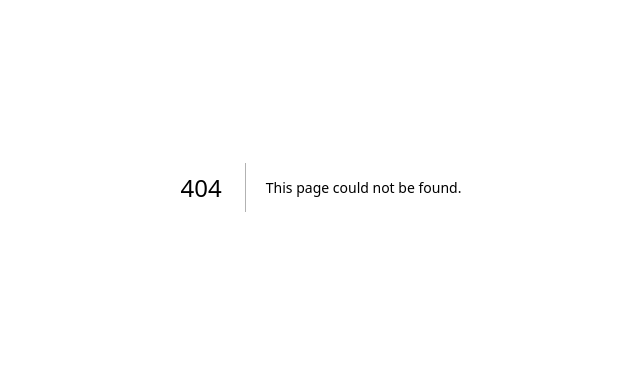
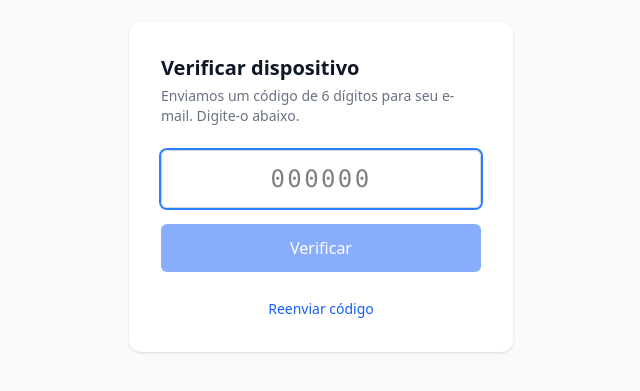
Before and after one commit to rodolfogrupogobbi-ai/defeitos-gobbi, a Next.js app: page /verificar-dispositivo in a window 1280 px wide. Before the commit this address had no page. Shown: the part 213-604 px from the top of the page, without its empty margins (319-959 px from the left). Built offline with nearby package versions, Linux system fonts and the light colour scheme; no server answers.

Commit message:
feat(security): add device verification page for 2FA

```diff
--- /dev/null
+++ b/src/app/(auth)/verificar-dispositivo/page.tsx
@@ -0,0 +1,100 @@
+'use client'
+import { useState, useEffect } from 'react'
+import { useRouter } from 'next/navigation'
+
+export default function VerificarDispositivoPage() {
+  const router = useRouter()
+  const [code, setCode] = useState('')
+  const [error, setError] = useState('')
+  const [loading, setLoading] = useState(false)
+  const [resending, setResending] = useState(false)
+  const [resendSuccess, setResendSuccess] = useState(false)
+
+  useEffect(() => {
+    fetch('/api/auth/send-otp', { method: 'POST' }).catch(() => {})
+  }, [])
+
+  async function handleSubmit(e: React.FormEvent) {
+    e.preventDefault()
+    if (code.length !== 6) return
+    setLoading(true)
+    setError('')
+    try {
+      const res = await fetch('/api/auth/verify-otp', {
+        method: 'POST',
+        headers: { 'Content-Type': 'application/json' },
+        body: JSON.stringify({ code }),
+      })
+      const data = await res.json()
+      if (data.ok) {
+        router.push('/kanban')
+      } else {
+        setError('Código inválido ou expirado. Verifique e tente novamente.')
+      }
+    } catch {
+      setError('Erro ao verificar. Tente novamente.')
+    } finally {
+      setLoading(false)
+    }
+  }
+
+  async function handleResend() {
+    setResending(true)
+    setResendSuccess(false)
+    try {
+      await fetch('/api/auth/send-otp', { method: 'POST' })
+      setResendSuccess(true)
+    } catch {
+      // silently ignore
+    } finally {
+      setResending(false)
+    }
+  }
+
+  return (
+    <div className="min-h-screen flex items-center justify-center bg-gray-50">
+      <div className="w-full max-w-sm bg-white rounded-xl shadow-sm p-8 space-y-6">
+        <div>
+          <h1 className="text-xl font-bold text-gray-900">Verificar dispositivo</h1>
+          <p className="text-sm text-gray-500 mt-1">
+            Enviamos um código de 6 dígitos para seu e-mail. Digite-o abaixo.
+          </p>
+        </div>
+        <form onSubmit={handleSubmit} className="flex flex-col gap-4">
+          <input
+            type="text"
+            inputMode="numeric"
+            pattern="[0-9]{6}"
+            maxLength={6}
+            value={code}
+            onChange={e => setCode(e.target.value.replace(/\D/g, '').slice(0, 6))}
+            placeholder="000000"
+            autoFocus
+            className="text-center text-2xl font-mono tracking-widest rounded-md border border-gray-300 px-3 py-3 focus:outline-none focus:ring-2 focus:ring-blue-500"
+          />
+          {error && <p className="text-sm text-red-600">{error}</p>}
+          <button
+            type="submit"
+            disabled={loading || code.length !== 6}
+            className="px-6 py-3 bg-blue-600 text-white font-medium rounded-md hover:bg-blue-700 disabled:opacity-50 transition-colors"
+          >
+            {loading ? 'Verificando...' : 'Verificar'}
+          </button>
+        </form>
+        <div className="text-center">
+          <button
+            type="button"
+            onClick={handleResend}
+            disabled={resending}
+            className="text-sm text-blue-600 hover:underline disabled:opacity-50"
+          >
+            {resending ? 'Enviando...' : 'Reenviar código'}
+          </button>
+          {resendSuccess && (
+            <p className="text-xs text-green-600 mt-1">Código reenviado!</p>
+          )}
+        </div>
+      </div>
+    </div>
+  )
+}
```
